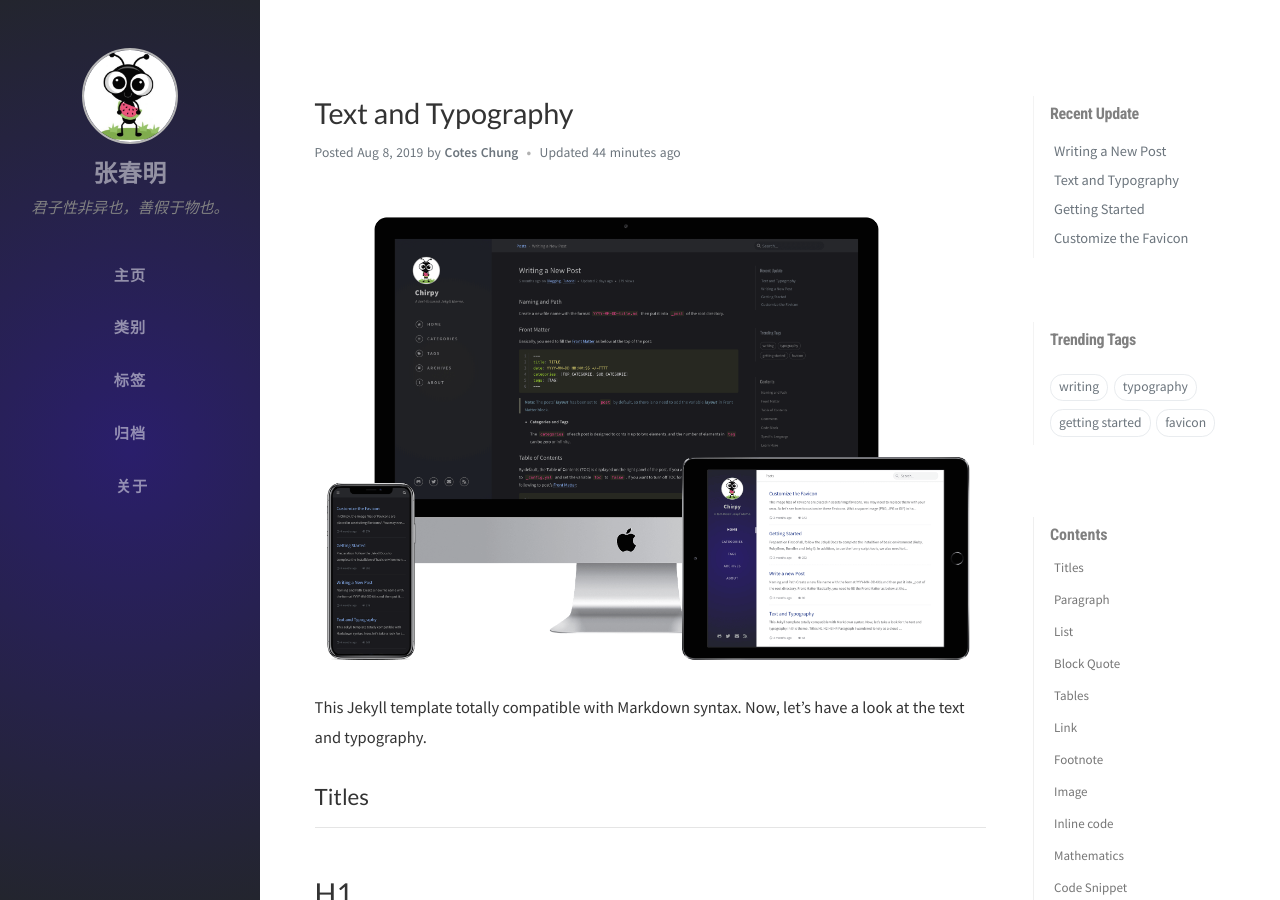
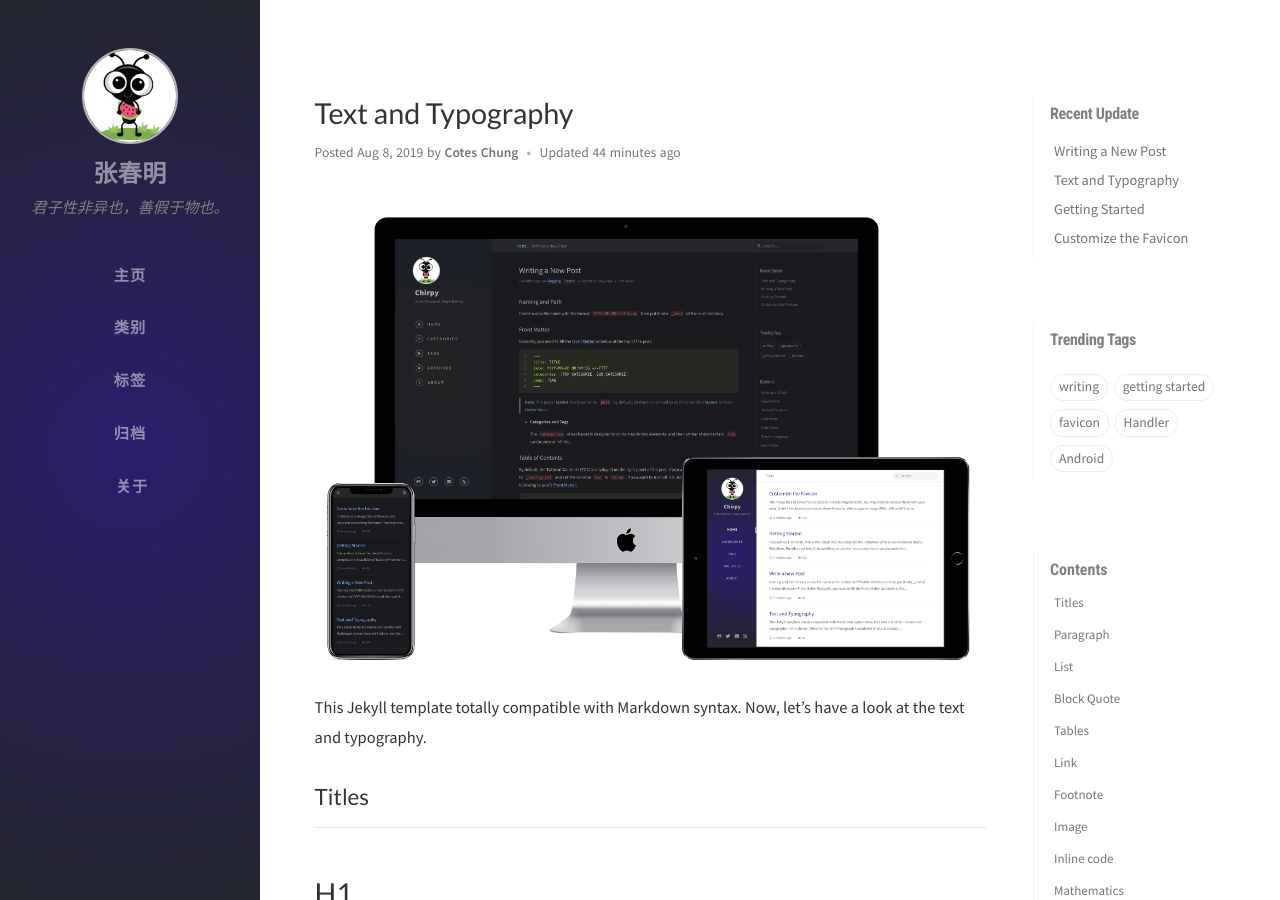
Before and after one commit to zsfzbc/blog, a Jekyll site: the page built from _posts/2019-08-08-text-and-typography.md, in a window 1280 px wide and 900 px high. Built offline with Jekyll 4.4.1, drawn with Linux system fonts in a browser that asks for light colours; nearby versions of some CDN libraries; comment, search, counter and statistics services are not loaded; some of the changed text lies outside the part shown.

Commit message:
修改文件: _posts/2019-08-08-text-and-typography.md

```diff
--- a/_posts/2019-08-08-text-and-typography.md
+++ b/_posts/2019-08-08-text-and-typography.md
@@ -3,7 +3,7 @@ title: Text and Typography
 author: Cotes Chung
 date: 2019-08-08 11:33:00 +0800
 categories: [Blogging, Demo]
-tags: [typography]
+tags: [Android, Handler]
 math: true
 image: /assets/img/sample/devices-mockup.png
 ---
```
